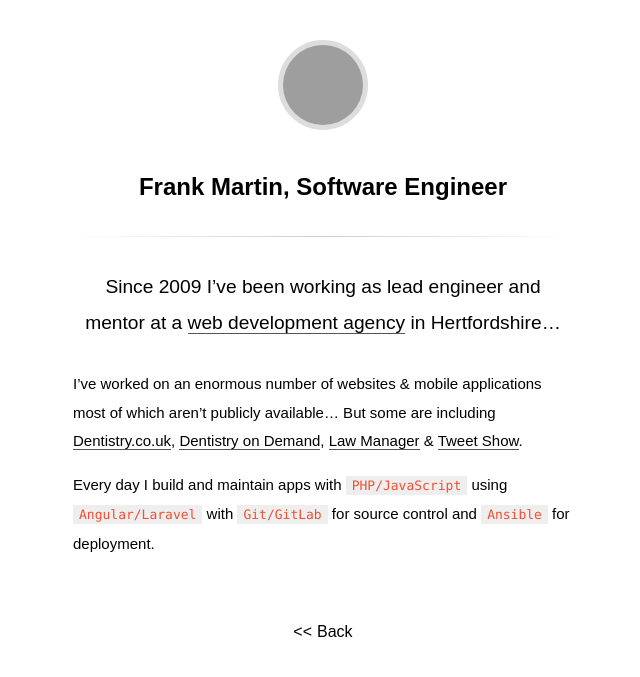
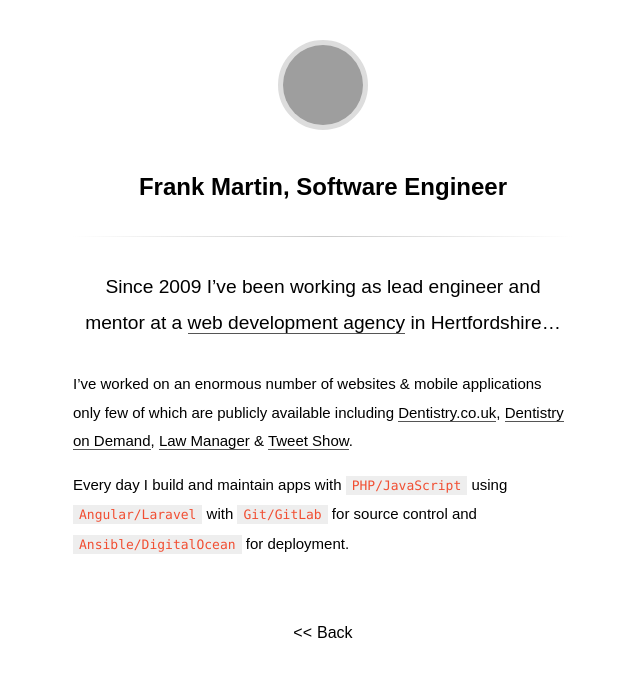
Before and after one commit to efarem/efarem.github.io, a Jekyll site: the page built from about.md, in a window 1280 px wide, cut to the strip 0-677 px from the top of the page. Shown: the whole strip, without its empty margins (317-957 px from the left). Built offline with Jekyll 4.4.1, drawn with Linux system fonts in a browser that asks for light colours; some web fonts are replaced; grey boxes are pictures that could not be loaded.

Commit message:
Change to about page

```diff
--- a/about.md
+++ b/about.md
@@ -6,6 +6,6 @@ title: Frank Martin, Software Engineer
 Since 2009 I've been working as lead engineer and mentor at a <a href="http://www.digital-results.com" target="_blank">web development agency</a> in Hertfordshire...
 {: style="text-align: center; font-size: 1.2em; font-weight: 500; margin-bottom: 1.5em;"}
 
-I've worked on an enormous number of websites & mobile applications most of which aren't publicly available... But some are including <a href="http://www.dentistry.co.uk" target="_blank">Dentistry.co.uk</a>, <a href="http://www.dentistryod.com" target="_blank">Dentistry on Demand</a>, <a href="http://www.lawmanager.co.uk" target="_blank">Law Manager</a> & <a href="http://www.tweetshow.co.uk" target="_blank">Tweet Show</a>.
+I've worked on an enormous number of websites & mobile applications only few of which are publicly available including <a href="http://www.dentistry.co.uk" target="_blank">Dentistry.co.uk</a>, <a href="http://www.dentistryod.com" target="_blank">Dentistry on Demand</a>, <a href="http://www.lawmanager.co.uk" target="_blank">Law Manager</a> & <a href="http://www.tweetshow.co.uk" target="_blank">Tweet Show</a>.
 
-Every day I build and maintain apps with `PHP/JavaScript` using `Angular/Laravel` with `Git/GitLab` for source control and `Ansible` for deployment.
+Every day I build and maintain apps with `PHP/JavaScript` using `Angular/Laravel` with `Git/GitLab` for source control and `Ansible/DigitalOcean` for deployment.
```
Also changed, not shown: 1 other file.
